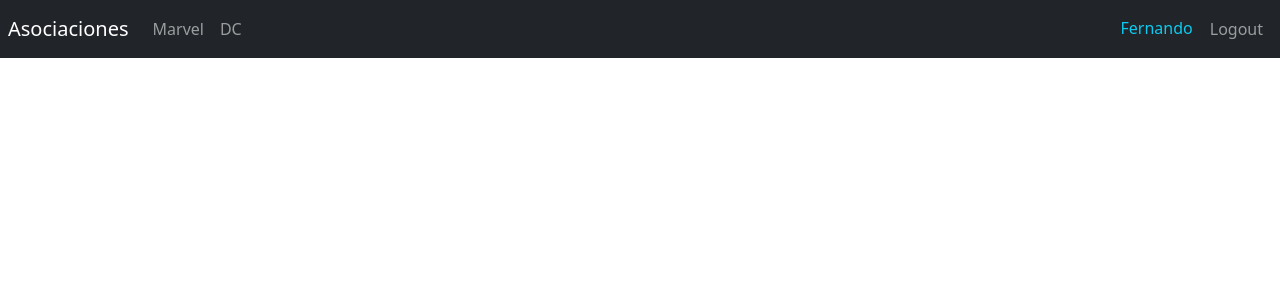
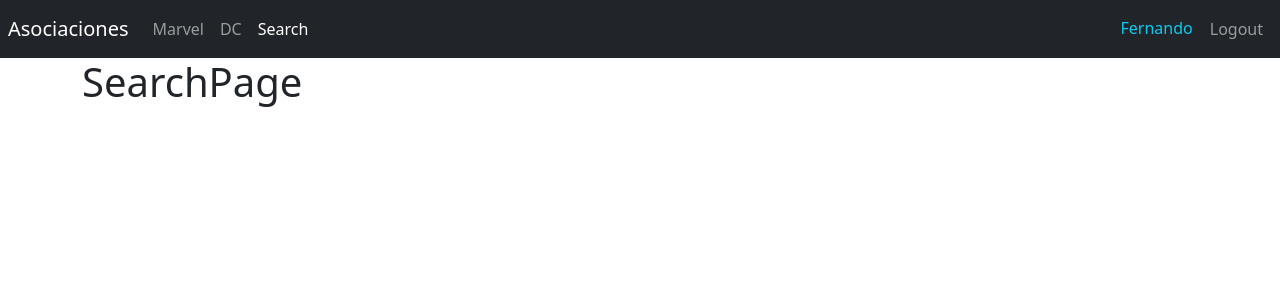
Before and after one commit to esoteldo/heroesapp-spa, a React (Vite) app: page /search in a window 1280 px wide. Shown: the top 300 px of the page. Built offline with nearby package versions, Linux system fonts and the light colour scheme.

Commit message:
segunda ruta

```diff
--- a/src/heroes/index.js
+++ b/src/heroes/index.js
@@ -1 +1,2 @@
 export * from "./pages"
+export * from "./routes/HeroesRoutes"
--- /dev/null
+++ b/src/heroes/pages/HeroPage.jsx
@@ -0,0 +1,9 @@
+
+
+export const HeroPage = () => {
+  return (
+    <>
+    <h1>HeroPage</h1>
+    </>
+  )
+}
--- /dev/null
+++ b/src/heroes/pages/SearchPage.jsx
@@ -0,0 +1,9 @@
+
+
+export const SearchPage = () => {
+  return (
+    <>
+    <h1>SearchPage</h1>
+    </>
+  )
+}
--- a/src/heroes/pages/index.js
+++ b/src/heroes/pages/index.js
@@ -1,2 +1,4 @@
 export * from "./DcPage"
 export * from "./MarvelPage"
+export * from "./SearchPage"
+export * from "./HeroPage"
--- /dev/null
+++ b/src/heroes/routes/HeroesRoutes.jsx
@@ -0,0 +1,24 @@
+
+import { Navigate, Route, Routes } from 'react-router-dom'
+import { Navbar } from '../../ui'
+import { DcPage, HeroPage, MarvelPage, SearchPage } from '../pages'
+
+export const HeroesRoutes = () => {
+  return (
+    <>
+        <Navbar/>
+        <div className='container'>
+        <Routes>
+            <Route path="marvel" element={<MarvelPage />} />
+            <Route path="dc" element={<DcPage />} />
+            <Route path="search" element={<SearchPage />} />
+            <Route path="hero" element={<HeroPage />} />
+            {/*Search, Hero by id  */}
+            <Route path="/" element={<Navigate to="/marvel" />} />
+        </Routes>
+
+        </div>
+
+    </>
+  )
+}
--- a/src/routers/AppRouter.jsx
+++ b/src/routers/AppRouter.jsx
@@ -1,18 +1,17 @@
 import { Navigate, Route, Routes } from "react-router-dom"
-import { LoginPage } from "../auth/pages/LoginPage"
-import { DcPage, MarvelPage } from "../heroes"
+import { LoginPage } from "../auth"
+import { DcPage, HeroesRoutes, MarvelPage } from "../heroes"
 import { Navbar } from "../ui"
 
 
 export const AppRouter = () => {
   return (
     <>
-    <Navbar/>
     <Routes>
-      <Route path="marvel" element={<MarvelPage />} />
-      <Route path="dc" element={<DcPage />} />
+
       <Route path="login" element={<LoginPage />} />
-      <Route path="/" element={<Navigate to="/marvel" />} />
+       <Route path="/*" element={<HeroesRoutes />} />
+
     </Routes>
     </>
   )
--- a/src/ui/components/NavBar.jsx
+++ b/src/ui/components/NavBar.jsx
@@ -29,6 +29,12 @@
                     >
                         DC
                     </NavLink>
+                    <NavLink
+                        className={({isActive})=>`nav-item nav-link ${isActive?'active':''}`}
+                        to="/search"
+                    >
+                        Search
+                    </NavLink>
                 </div>
             </div>
 
```
